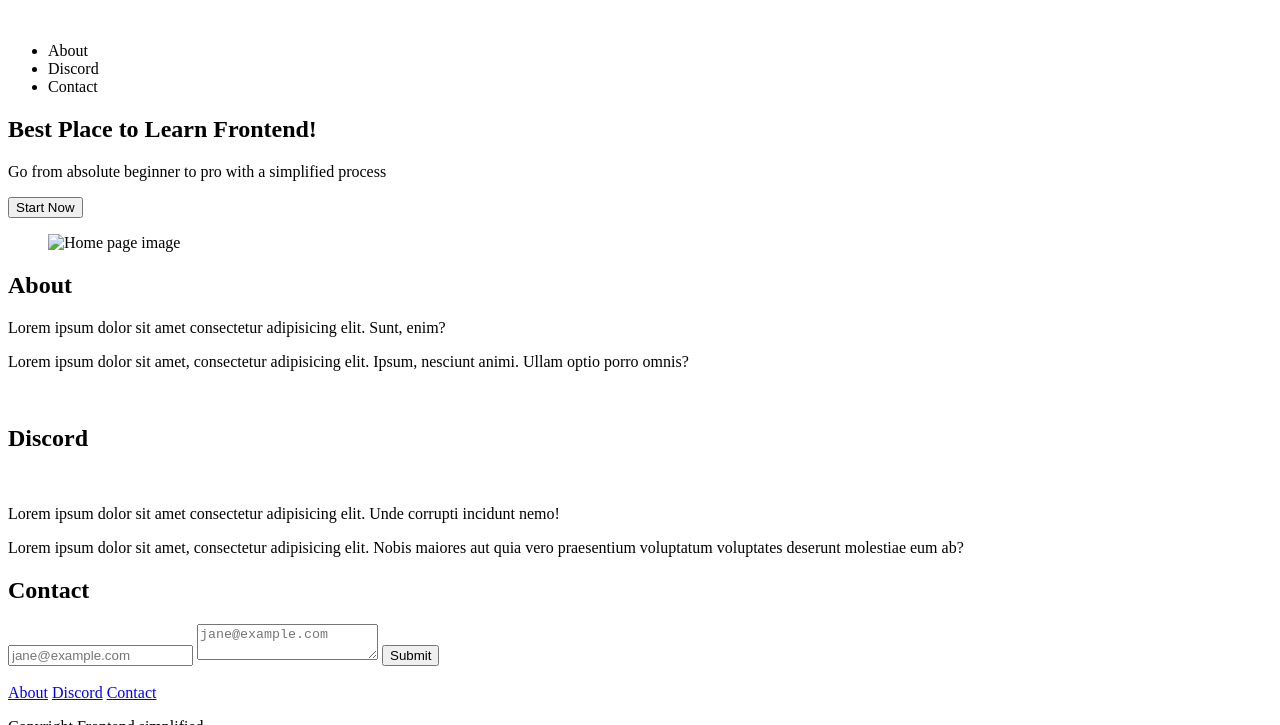
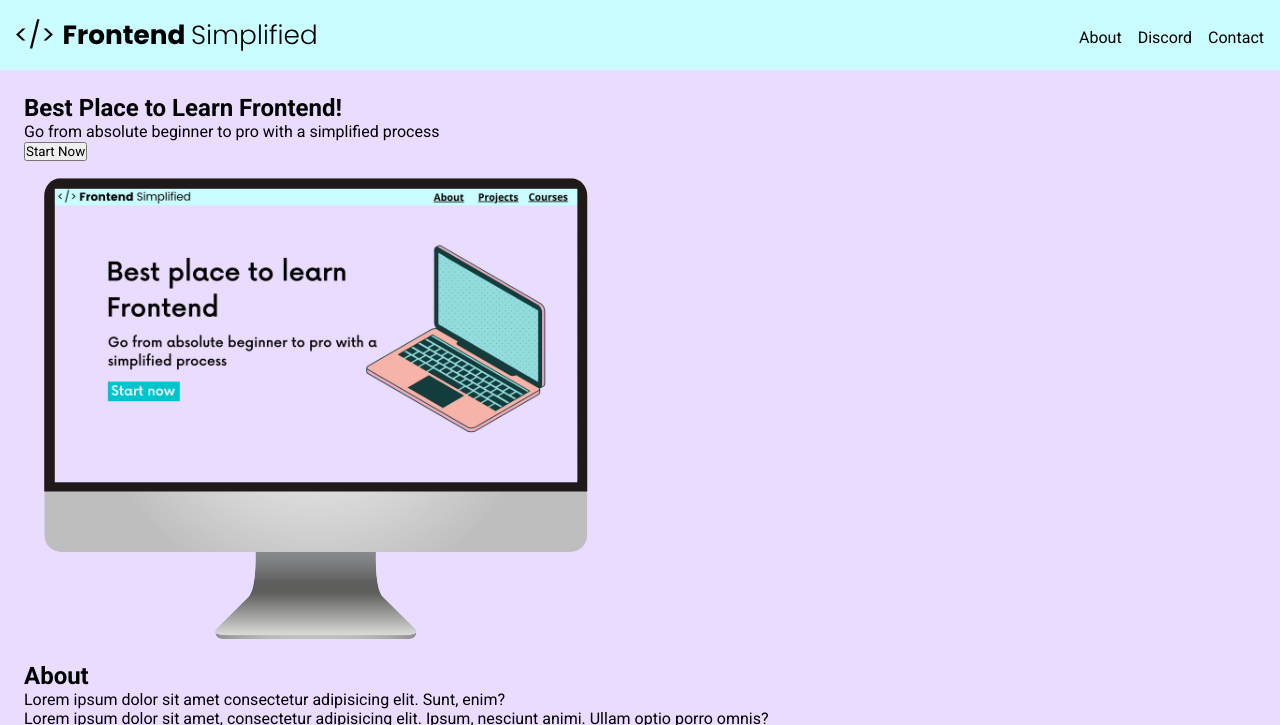
Before and after one commit to BB381/First-Project, a plain HTML site: page index.html in a window 1280 px wide. Shown: the top 725 px of the page. Drawn offline with Linux system fonts and the light colour scheme.

Commit message:
first commit

```diff
--- a/index.html
+++ b/index.html
@@ -5,11 +5,13 @@
 <meta http-equiv="X-UA-Compatible" content="IE=edge">
 <meta name="viewport" content="width=a, initial-scale=1.0">
 <title>Document</title>
+<link rel="stylesheet" href="./style.css">
 </head>
+
 <body>
 <section>
 <nav>
-<img src="./assets/FES.svg" alt="">
+<img src="./assets/FES.svg" class="logo" alt="">
 <ul>
 <li> <a href="#about"></a>About</li>
 <li> <a href="#discord"></a>Discord</li>
@@ -34,7 +36,7 @@
 <p>Lorem ipsum dolor sit amet, consectetur adipisicing elit. Ipsum, nesciunt animi. Ullam optio porro omnis?</p>
 </div>
 <figure>
-<img src="./assets/laptop.png" alt="">
+<img src="./assets/about.jpg" alt="">
 </figure>
 </section>
 <section id="#discord"></section>
--- /dev/null
+++ b/style.css
@@ -0,0 +1,43 @@
+@import url('https://fonts.googleapis.com/css2?family=Roboto:wght@300;400;500;700&display=swap');
+
+* {
+    padding: 0;
+    margin: 0;
+    box-sizing: border-box;
+    font-family: 'Roboto', sans-serif;
+}
+
+nav {
+    height: 70px;
+    display:flex;
+    justify-content: space-between;
+    align-items: center;
+    padding: 0 16px;
+    background-color: #cafdff;
+
+}
+
+header {
+    background-color: #eadcff;
+    height: calc(100vh-70px);
+    padding: 24px
+}
+
+a {
+    color: black;
+    font-size: 24px;
+    font-weight: 700;
+}
+
+.logo {
+    width: 300px;
+}
+
+ul {
+    display:flex;
+}
+
+li {
+    list-style-type: none;
+    padding-left: 16px;
+}
```
Also changed, not shown: assets/FES.svg (added), assets/about.jpg (added), assets/discord.png (added), assets/laptop.png (added).
